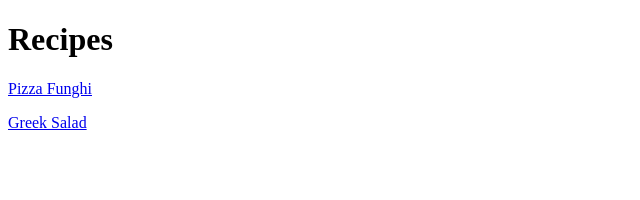
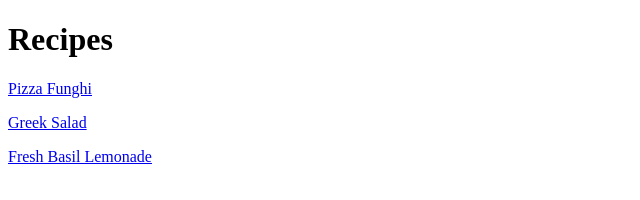
Before and after one commit to Joel4322/odin-recipes, a plain HTML site: page index.html in a window 1280 px wide. Shown: the whole page, without its empty margins (0-640 px from the left). Drawn offline with Linux system fonts and the light colour scheme.

Commit message:
added lemonade

```diff
--- a/index.html
+++ b/index.html
@@ -10,4 +10,5 @@
         <a href=./recipes/Pizza_Fungi.html>Pizza Funghi</a>
     </body>
     <p><a href=./recipes/greek_salad.html> Greek Salad </a></p>
-</html>
+    <p><a href=./recipes/lemonade.html> Fresh Basil Lemonade</a></p>
+    </html>
```
